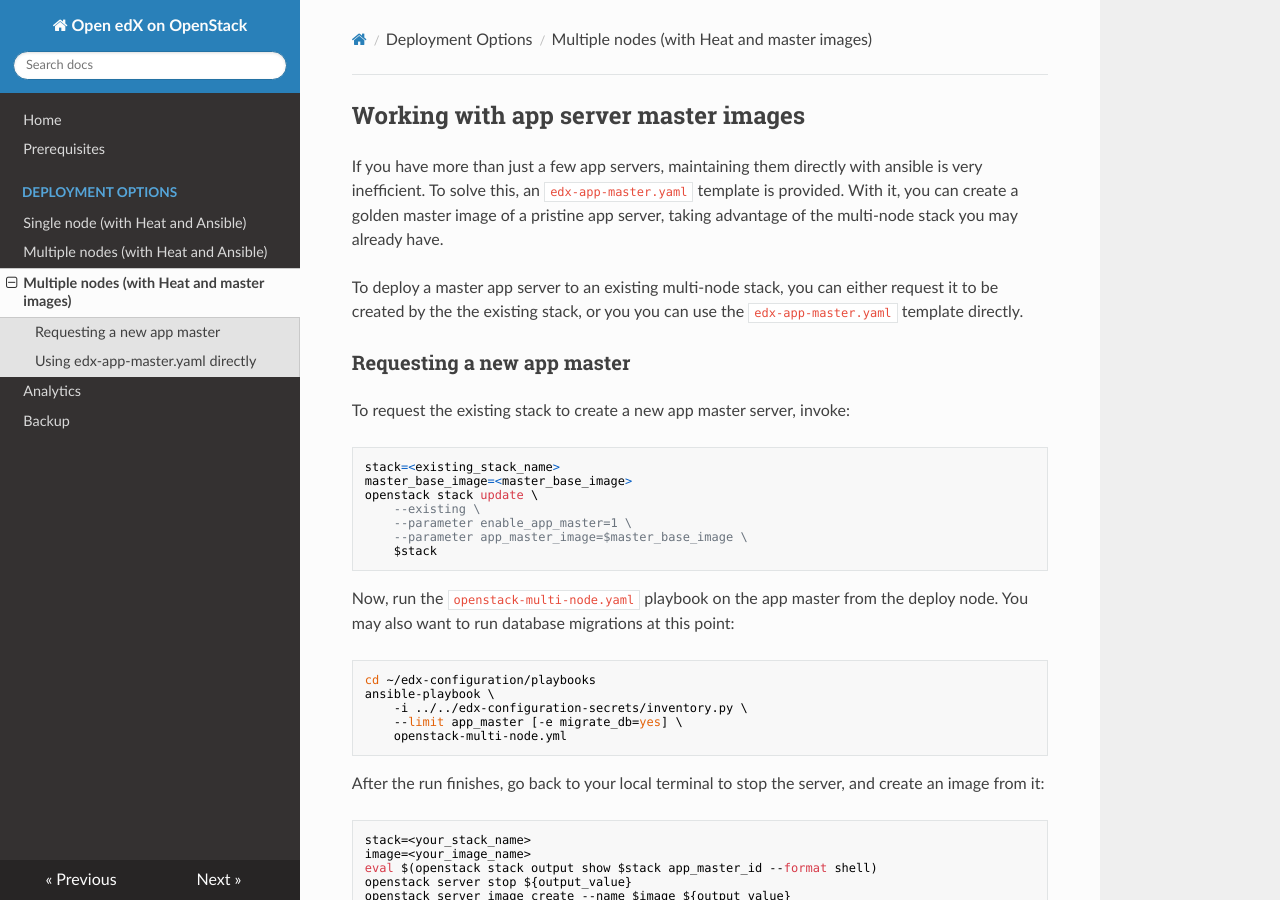
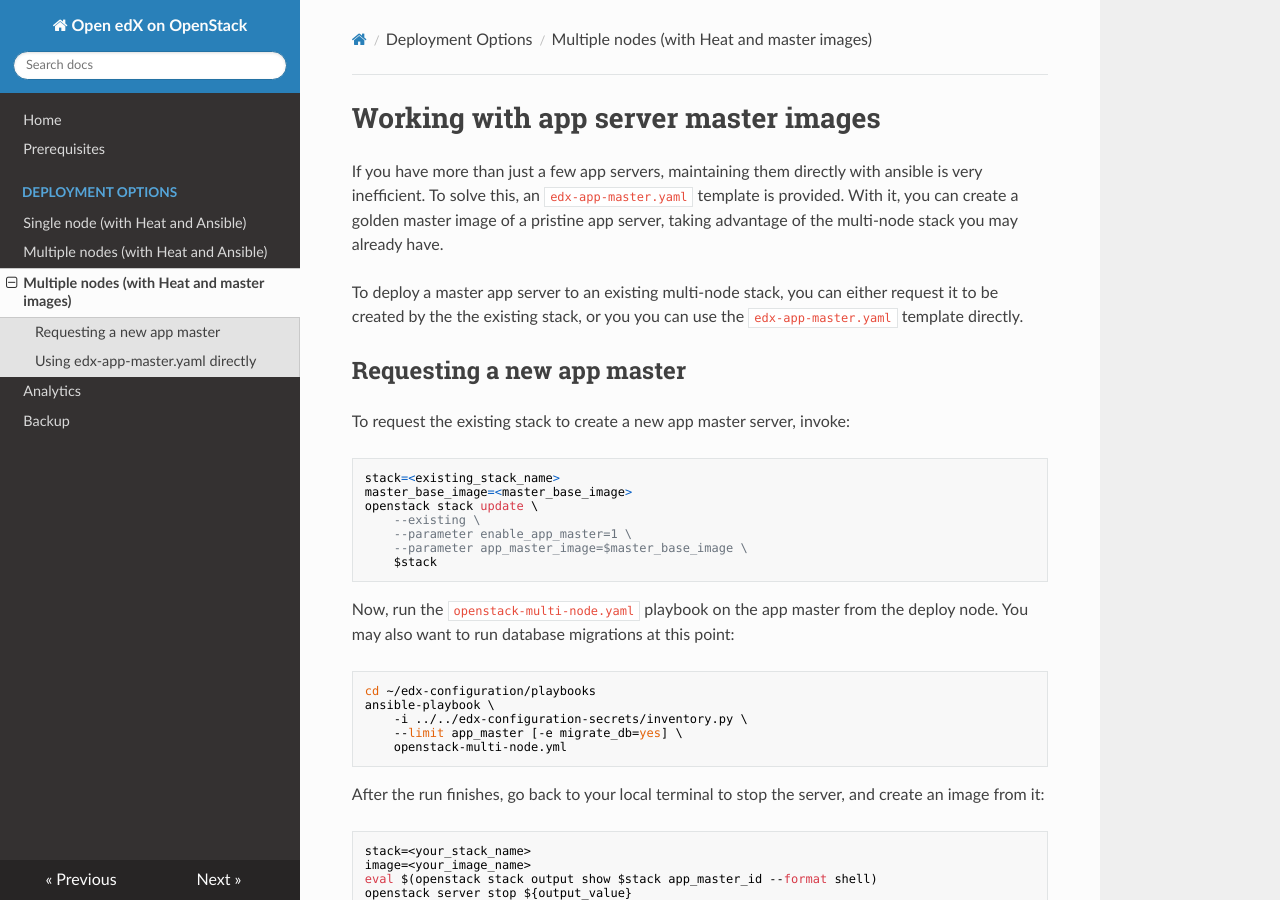
Before and after one commit to arbrandes/openedx-on-openstack, an MkDocs documentation site: the page built from docs/deployment/multiple-master.md, in a window 1280 px wide and 900 px high. Built offline with MkDocs 1.6.1, drawn with Linux system fonts in a browser that asks for light colours; nearby versions of some CDN libraries; old or Windows-style settings are respelled for this version of MkDocs.

````diff
--- a/docs/deployment/multiple-master.md
+++ b/docs/deployment/multiple-master.md
@@ -1,4 +1,4 @@
-## Working with app server master images
+# Working with app server master images
 
 If you have more than just a few app servers, maintaining them directly with
 ansible is very inefficient.  To solve this, an `edx-app-master.yaml` template
@@ -10,7 +10,7 @@ request it to be created by the the existing stack, or you you can use the
 `edx-app-master.yaml` template directly.
 
 
-### Requesting a new app master
+## Requesting a new app master
 
 To request the existing stack to create a new app master server, invoke:
 
@@ -64,7 +64,7 @@ openstack stack update \
 ```
 
 
-### Using `edx-app-master.yaml` directly
+## Using `edx-app-master.yaml` directly
 
 To use the `edx-app-master.yaml` template directly, you must set a few
 mandatory parameters when invoking Heat:
````
